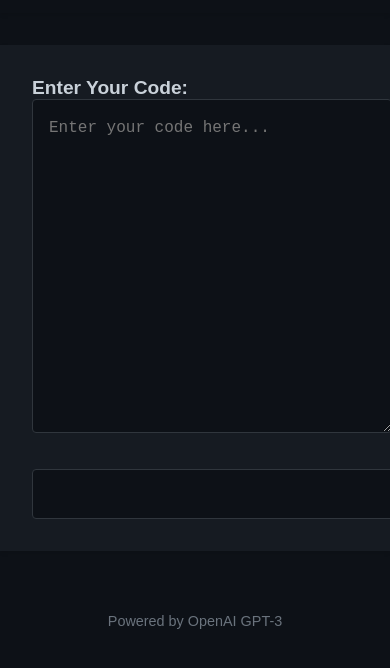
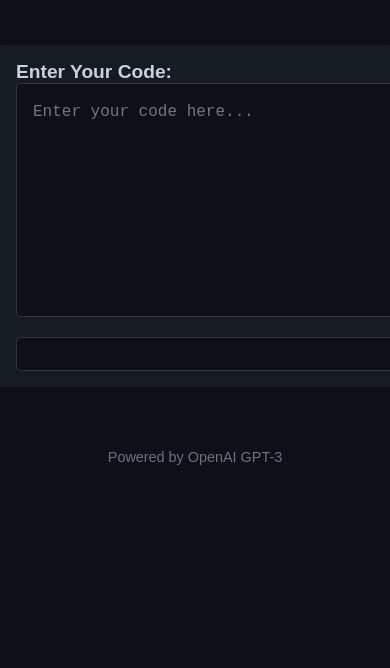
Before and after one commit to kyuikaa/CodeInspectorX, a website: page index.html in a window 390 px wide. Shown: the part 56-724 px from the top of the page. Drawn offline with Linux system fonts and the light colour scheme.

Commit message:
feat(styles.css): add responsive styles for mobile devices

```diff
--- a/styles.css
+++ b/styles.css
@@ -104,3 +104,21 @@ footer {
     padding: 1rem 0;
     font-size: 0.9rem;
 }
+
+/* Responsive Styles */
+
+@media (max-width: 768px) {
+    main {
+        padding: 1rem;
+    }
+
+    textarea {
+        height: 200px;
+    }
+
+    .result {
+        margin-top: 1rem;
+        padding: 1rem;
+        font-size: 0.9rem;
+    }
+}
```
